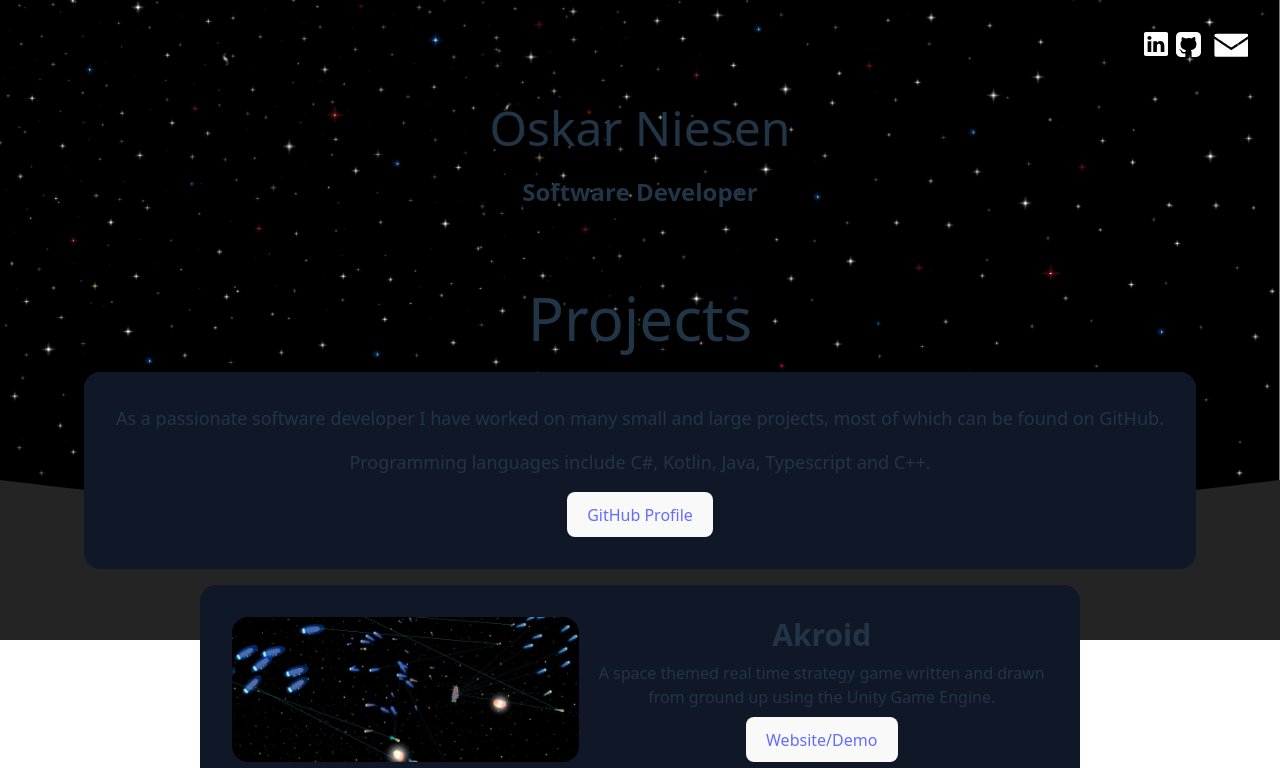
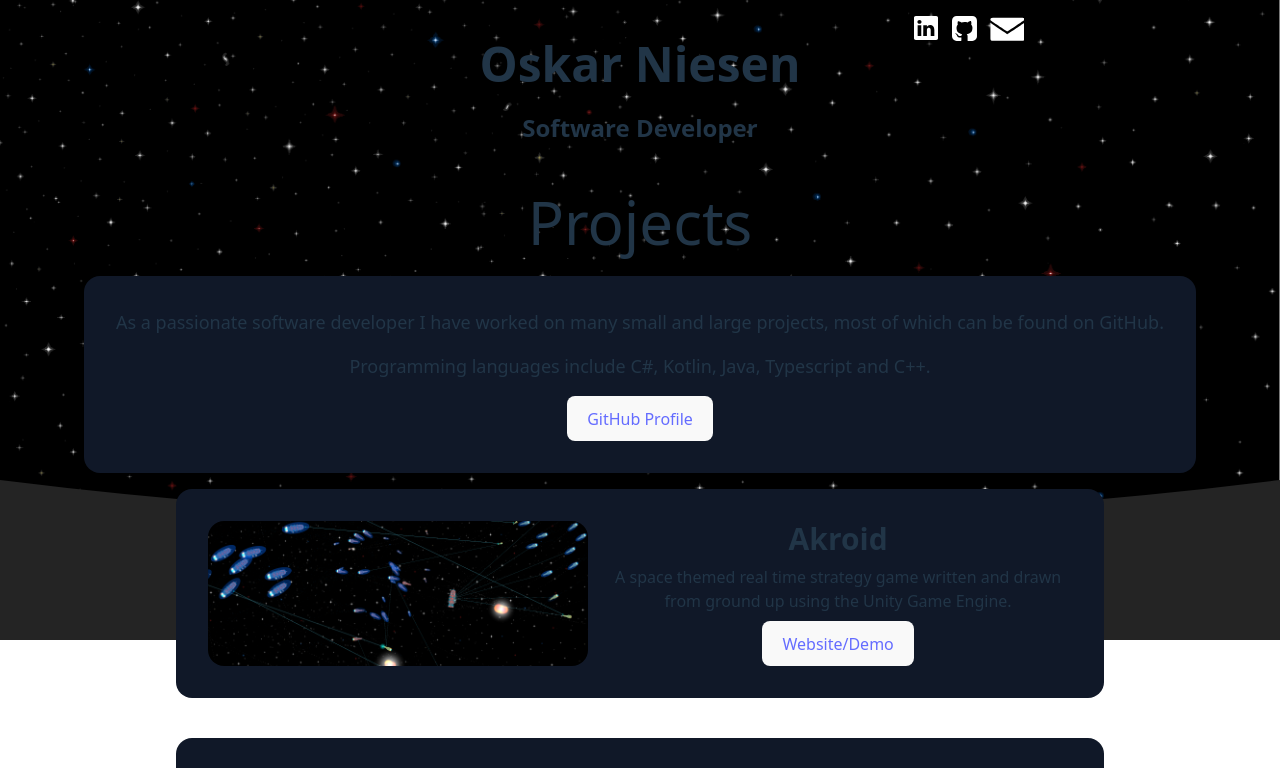
Before and after one commit to tuvus/Portfolio, a React (Vite) app: page / in a window 1280 px wide. Shown: the top 768 px of the page. Built offline with nearby package versions, Linux system fonts and the light colour scheme.

Commit message:
Fixed icons to the header

```diff
--- a/src/App.css
+++ b/src/App.css
@@ -3,7 +3,6 @@
 #root {
     max-width: 1280px;
     margin: 0 auto;
-    padding: 2rem;
     text-align: center;
 }
 
--- a/src/App.tsx
+++ b/src/App.tsx
@@ -34,14 +34,8 @@ function App() {
     });
 
     return (
-        <div className="min-h-screen w-full">
-            <div className="svg-container">
-                <svg viewBox="0 0 800 400"
-                     className="svg bg-[url(/src/assets/StarBackgroundLarge.png)] bg-center bg-cover">
-                    <path id="curve" fill="#242424" d="M 800 300 Q 400 350 0 300 L 0 400 L 800 400 L 800 300 Z">
-                    </path>
-                </svg>
-            </div>
+        <div className="w-max-1280px min-h-screen w-full">
+            <header className="fixed items-center w-4/5 top-4">
                 {/*Icons*/}
                 <div className="flex justify-end gap-2">
                     <a href="https://www.linkedin.com/in/oskar-niesen/" target="_blank">
@@ -50,7 +44,7 @@ function App() {
                                 d="M22.23 0H1.77C.8 0 0 .77 0 1.72v20.56C0 23.23.8 24 1.77 24h20.46c.98 0 1.77-.77 1.77-1.72V1.72C24 .77 23.2 0 22.23 0zM7.27 20.1H3.65V9.24h3.62V20.1zM5.47 7.76h-.03c-1.22 0-2-.83-2-1.87 0-1.06.8-1.87 2.05-1.87 1.24 0 2 .8 2.02 1.87 0 1.04-.78 1.87-2.05 1.87zM20.34 20.1h-3.63v-5.8c0-1.45-.52-2.45-1.83-2.45-1 0-1.6.67-1.87 1.32-.1.23-.11.55-.11.88v6.05H9.28s.05-9.82 0-10.84h3.63v1.54a3.6 3.6 0 0 1 3.26-1.8c2.39 0 4.18 1.56 4.18 4.89v6.21z"/>
                         </svg>
                     </a>
-                <a href="https://github.com/tuvus" target="_blank">
+                    <a href="https://github.com/tuvus" target="_blank"className="ml-1.5">
                         <svg width="30" height="30" viewBox="0 0 24 24" fill="#ffffff" xmlns="http://www.w3.org/2000/svg"
                              preserveAspectRatio="xMinYMin" className="jam jam-github">
                             <g id="SVGRepo_bgCarrier" stroke-width="0"></g>
@@ -73,8 +67,17 @@ function App() {
                     </a>
                 </div>
 
-            <header className="flex flex-col p-8 rounded-4xl">
-                <span className="text-5xl mb-6">Oskar Niesen</span>
+
+            </header>
+            <div className="svg-container">
+                <svg viewBox="0 0 800 400"
+                     className="svg bg-[url(/src/assets/StarBackgroundLarge.png)] bg-center bg-cover">
+                    <path id="curve" fill="#242424" d="M 800 300 Q 400 350 0 300 L 0 400 L 800 400 L 800 300 Z">
+                    </path>
+                </svg>
+            </div>
+            <header className="flex flex-col mt-10 rounded-4xl">
+                <span className="text-5xl font-extrabold mb-6">Oskar Niesen</span>
                 <span className="text-2xl font-bold">Software Developer</span>
             </header>
             <section className="flex flex-col items-center w-full mt-12 overflow-x-hidden">
```
Lines whose indentation alone changed are shown as unchanged.
